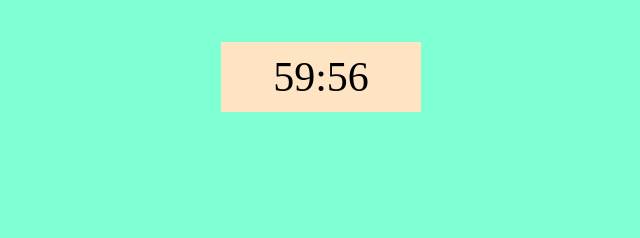
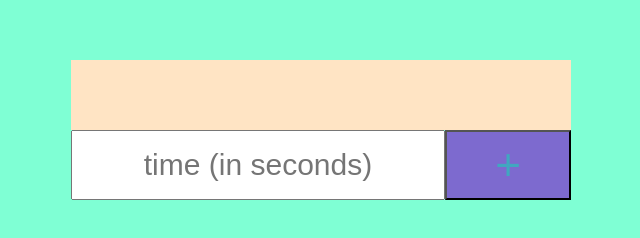
Before and after one commit to NatVee/Nat-Timer, a plain HTML site: page index.html in a window 1280 px wide. Shown: the whole page, without its empty margins (319-959 px from the left). Drawn offline with Linux system fonts and the light colour scheme.

Commit message:
extending abilities

```diff
--- a/index.html
+++ b/index.html
@@ -3,12 +3,23 @@
 <head>
     <meta charset="UTF-8">
     <meta name="viewport" content="width=device-width, initial-scale=1.0">
-    <title>Timer</title>
+    <title>Nat Timer</title>
     <link rel="icon" type="image/png" sizes="582x582" href="images/icon.png">
     <link rel="stylesheet" href="styles.css">
 </head>
 <body>
-    <p id="countdown"></p>
+    <main>
+        <p id="days"></p>
+        <div class="countdown">
+            <p id="countdown-id"></p>
+        </div>
+        <div class="input-form">
+            <input type="text" class="input" placeholder="time (in seconds)">
+            <button type="submit" class="submit">
+                +
+            </button>
+        </div>
+    </main>
     <script src="script.js"></script>
 </body>
 </html>
--- a/script.js
+++ b/script.js
@@ -1,12 +1,26 @@
-let time = 3600;
-const countDownEl = document.getElementById("countdown");
+const countDownEl = document.getElementById("countdown-id");
+const buttonEl = document.querySelector("button");
+const daysEl = document.getElementById("days");
+const inputEl = document.querySelector('input');
+var time = NaN;
 
-setInterval(updateCountdown, 1000);
+
+buttonEl.addEventListener('click', function(){
+    time = inputEl.value;
+    setInterval(updateCountdown, 1000);
+});
 
 function updateCountdown(){
+    let days = Math.floor(time / (3600 * 24));
+    time %= (3600 * 24);
+    let hours = Math.floor(time / (3600));
+    time %= (3600)
     let minutes = Math.floor(time / 60);
     let seconds = time % 60;
+    hours = hours < 10 ? "0" + hours: hours;
+    minutes = minutes < 10 ? "0" + minutes: minutes;
     seconds = seconds < 10 ? "0" + seconds: seconds;
-    countDownEl.innerHTML = `${minutes}:${seconds}`;
+    daysEl.innerHTML = `days: ${days}`;
+    countDownEl.innerHTML = `${hours}:${minutes}:${seconds}`;
     time--;
 }
--- a/styles.css
+++ b/styles.css
@@ -1,3 +1,8 @@
+main{
+    display: flex;
+    flex-direction: column;
+}
+
 body{
     display: flex;
     align-items: center;
@@ -6,12 +11,52 @@ body{
     background-color:aquamarine;
 }
 
-p{
+.countdown{
     background-color:bisque;
     display: flex;
     align-items: center;
     justify-content: center;
     font-size: 42px;
     height: 70px;
-    width: 200px;
+    width: 500px;
+    margin-bottom: 0;
 }
+
+#days{
+    margin-top: 40px;
+    text-align: center;
+    font-size: 20px;
+}
+
+.input-form {
+    display: flex;
+    flex-direction: row;
+    height: 70px;
+    width: 500px;
+    font-size: 40px;
+    justify-content: center;
+}
+
+.input {
+    min-width: 366px;
+    font-size: 30px;
+    text-align: center;
+}
+
+
+.submit{
+    width: 100%;
+    height: 20px;
+    margin-left: 0;
+    color: rgb(65, 167, 192);
+    font-size: 44px;
+    height: 100%;
+    background-color:rgb(125, 106, 207);
+    cursor: pointer;
+    transition: 0.5s;
+
+}
+
+.submit:hover{
+    opacity: 50%;
+}
```
Also changed, not shown: images/mark.png (added).
